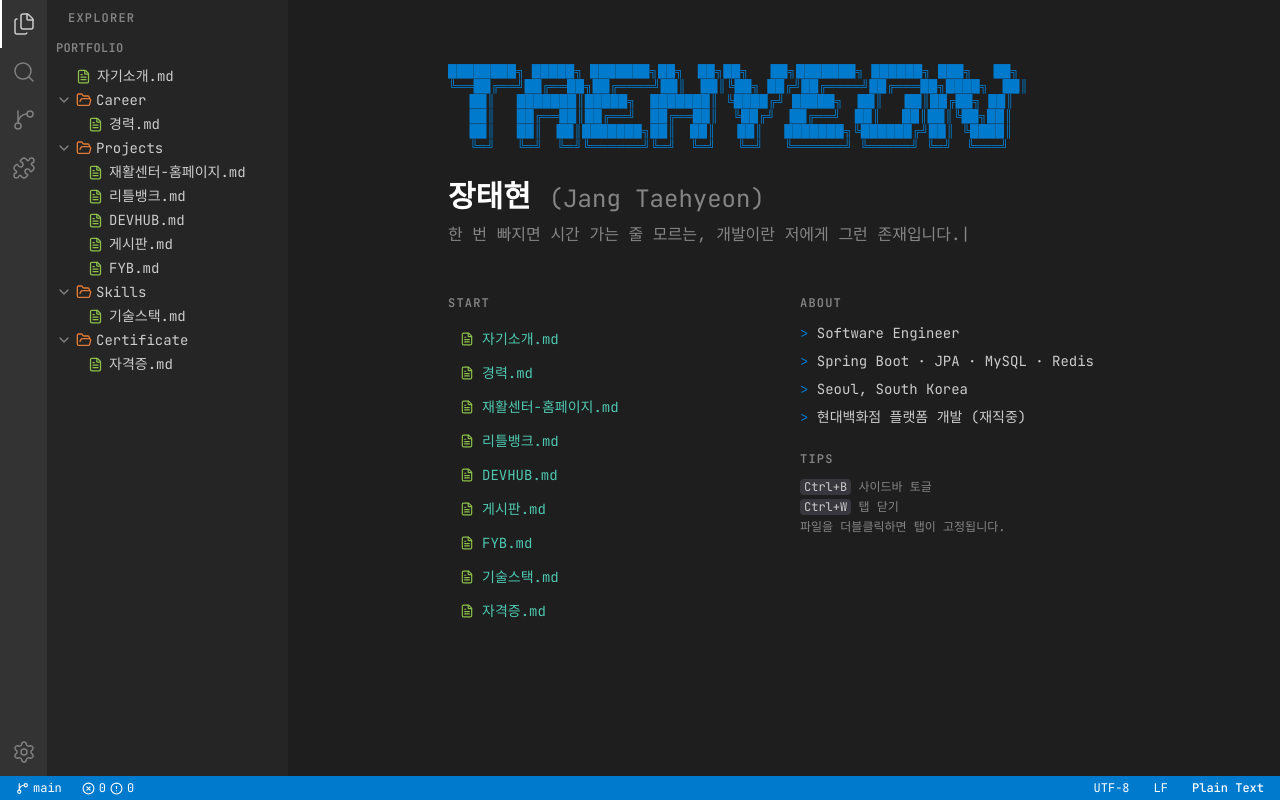
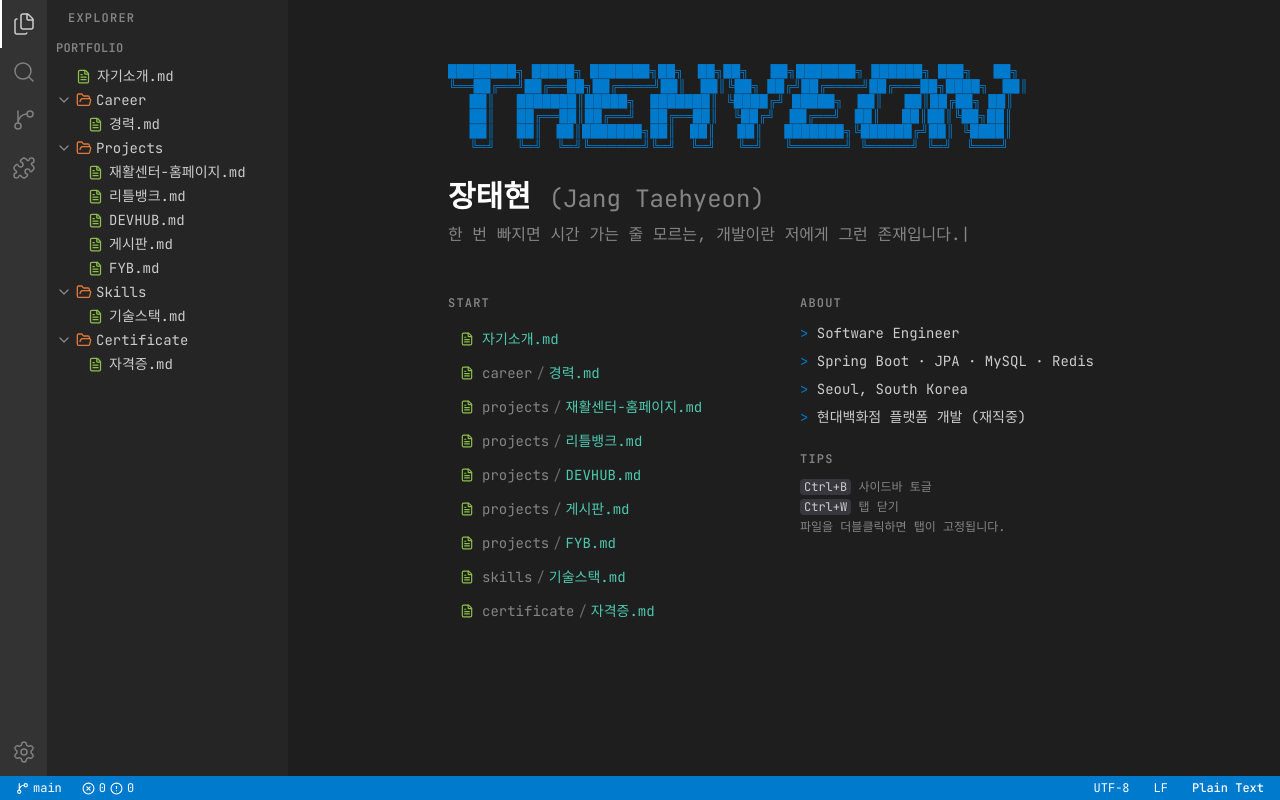
Before and after one commit to xogus3492/portfolio, a Next.js app: page / in a window 1280 px wide. Built offline with nearby package versions, Linux system fonts and the light colour scheme.

Commit message:
feat: WelcomeTab Start 영역 파일명에 폴더 경로 표시

```diff
--- a/src/components/vscode/WelcomeTab.tsx
+++ b/src/components/vscode/WelcomeTab.tsx
@@ -51,13 +51,24 @@ function QuickLink({ node }: QuickLinkProps) {
   const { openFile } = useEditorStore();
   const iconColor = getFileIconColor(node.language ?? "plaintext");
 
+  const parts = node.id.split("/");
+  const folderName = parts.length > 1 ? parts[0] : null;
+
   return (
     <button
       onClick={() => openFile(node)}
-      className="flex items-center gap-2 px-3 py-1.5 rounded text-sm text-vs-link hover:text-vs-text-active hover:bg-vs-hover transition-colors cursor-pointer"
+      className="flex items-center gap-2 px-3 py-1.5 rounded text-sm hover:bg-vs-hover transition-colors cursor-pointer w-full text-left"
     >
-      <FileText size={14} style={{ color: iconColor }} />
-      <span>{node.name}</span>
+      <FileText size={14} style={{ color: iconColor }} className="shrink-0" />
+      <span className="flex items-center gap-1 min-w-0">
+        {folderName && (
+          <>
+            <span className="text-vs-text-muted truncate">{folderName}</span>
+            <span className="text-vs-text-dim">/</span>
+          </>
+        )}
+        <span className="text-vs-link truncate">{node.name}</span>
+      </span>
     </button>
   );
 }
```
